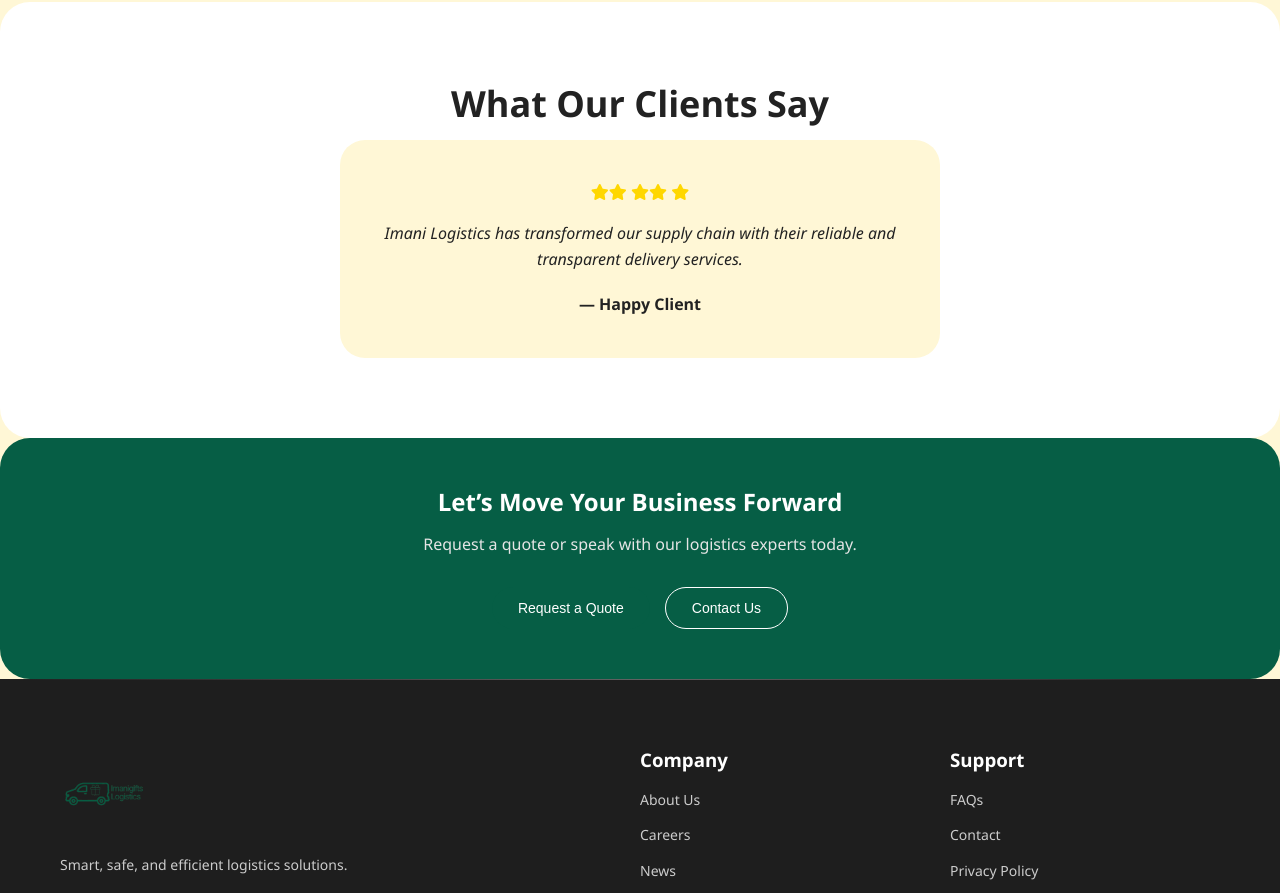
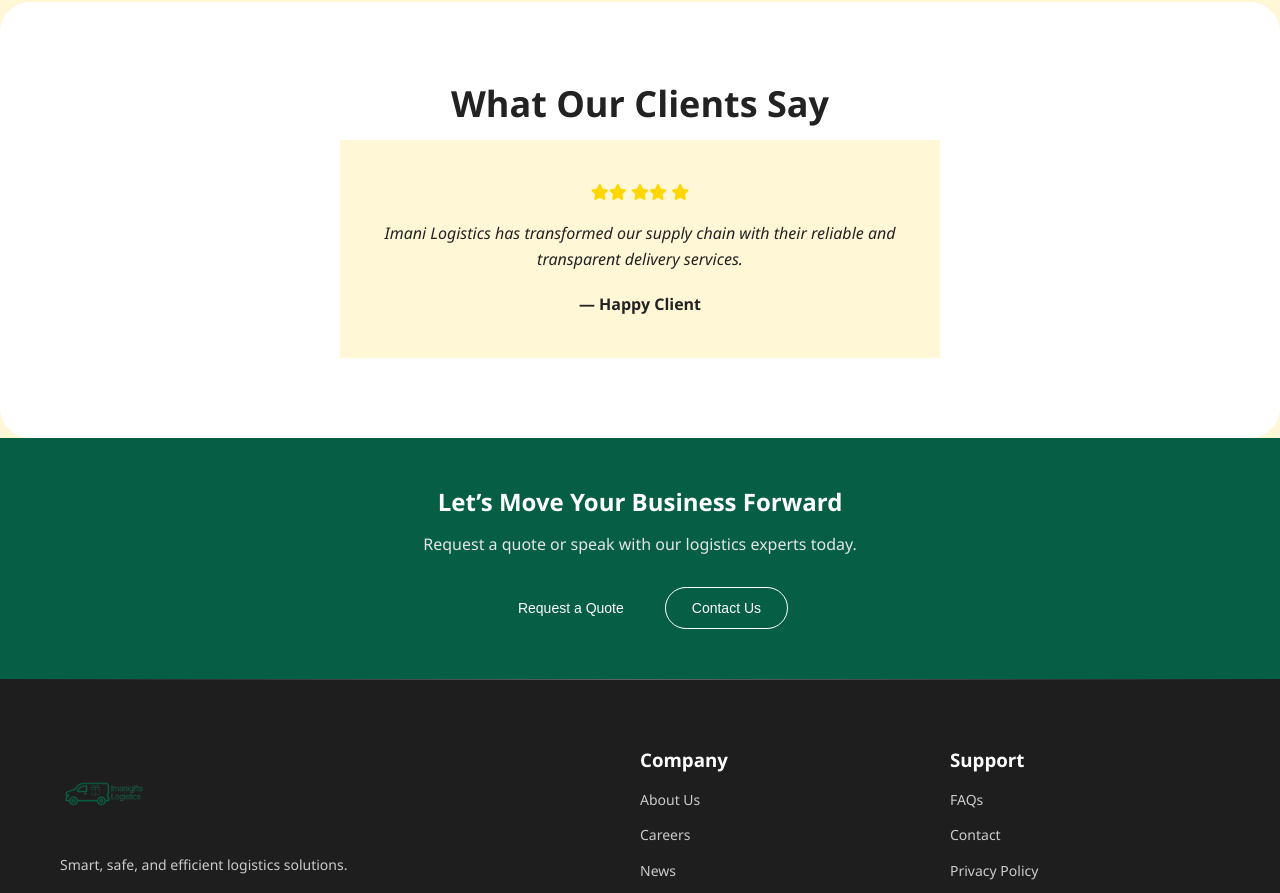
Before and after one commit to cohzyweb/Imanigifts-Logistics, a plain HTML site: page index.html in a window 1280 px wide. Shown: the part 2846-3739 px from the top of the page. Drawn offline with Linux system fonts and the light colour scheme.

Commit message:
Update style.css

```diff
--- a/style.css
+++ b/style.css
@@ -317,7 +317,6 @@ input:focus-visible {
     margin: auto;
     background: var(--secondary-color);
     padding: 40px;
-    border-radius: 25px;
     text-align: center;
     animation: fadeUp 0.8s ease forwards;
 }
@@ -336,7 +335,6 @@ input:focus-visible {
 .cta {
     background: var(--primary-color);
     color: #fff;
-    border-radius: 30px;
     text-align: center;
     padding: 50px 20px;
 }
```
